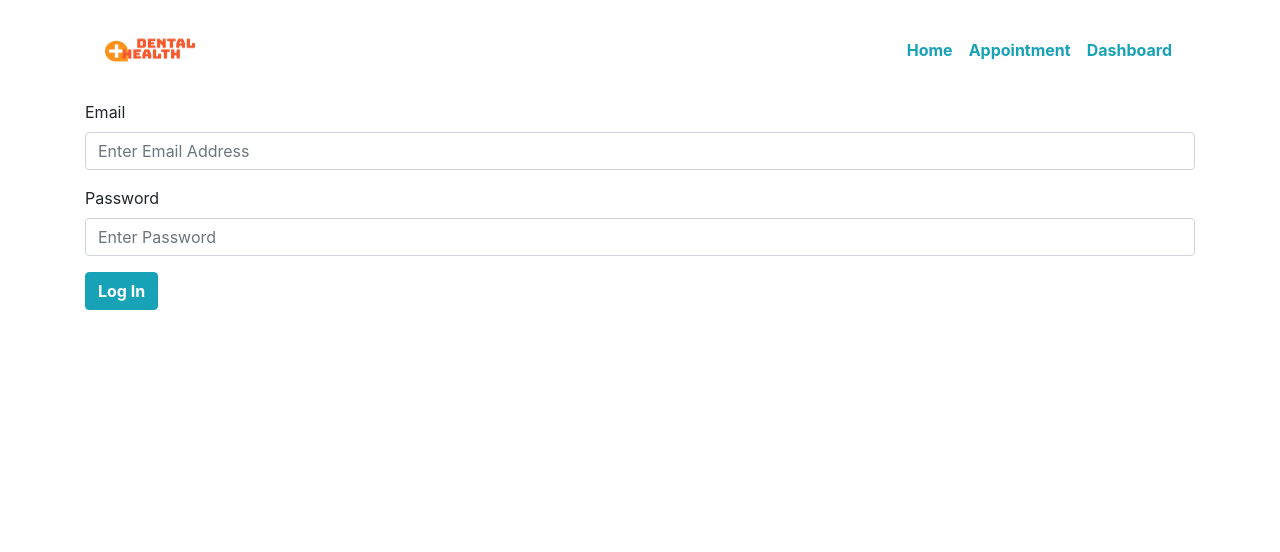
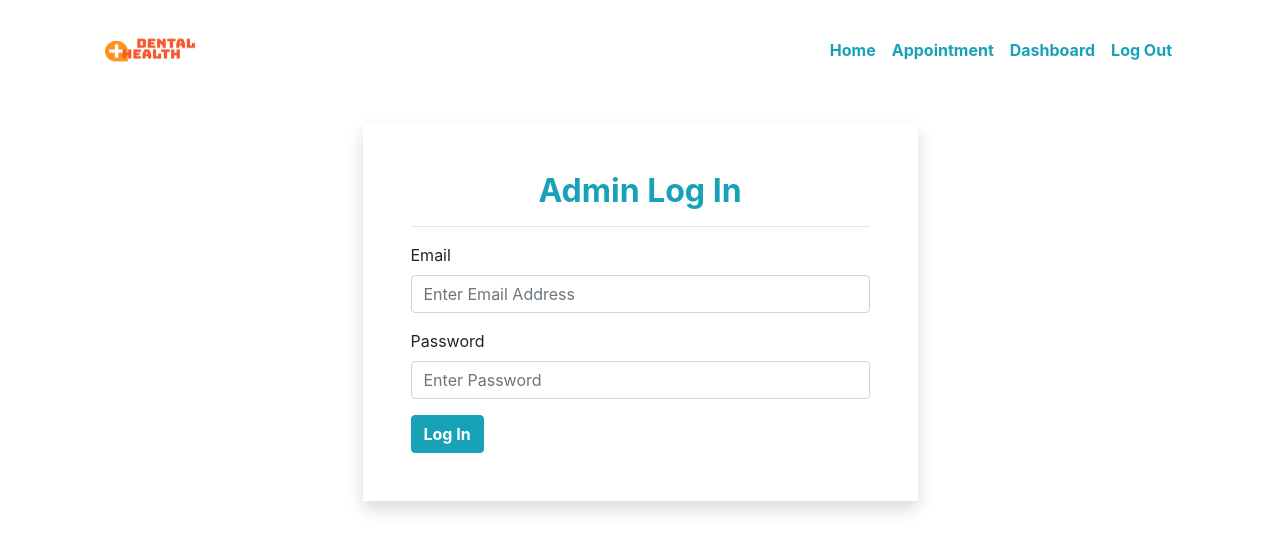
Before and after one commit to Tamim-Hossain/healthy-teeth, a React (Create React App) app: page /login in a window 1280 px wide. Shown: the top 552 px of the page. Built offline with nearby package versions, Linux system fonts and the light colour scheme; no server answers; sample sign-in values are in the browser's storage.

Commit message:
local storage for admin login

```diff
--- a/src/App.jsx
+++ b/src/App.jsx
@@ -9,7 +9,9 @@ import Home from "./components/home/Home";
 export const UserContext = createContext();
 
 const App = () => {
-	const [loggedInUser, setLoggedInUser] = useState({ isLoggedIn: false });
+	const [loggedInUser, setLoggedInUser] = useState({
+		isLoggedIn: localStorage.getItem("isLoggedIn") || false,
+	});
 
 	return (
 		<UserContext.Provider value={[loggedInUser, setLoggedInUser]}>
--- a/src/components/auth/LogIn.jsx
+++ b/src/components/auth/LogIn.jsx
@@ -23,6 +23,7 @@ const LogIn = () => {
 				setLoggedInUser({
 					isLoggedIn: true,
 				});
+				localStorage.setItem("isLoggedIn", true);
 				history.replace(from);
 			})
 			.catch((error) => {
@@ -33,7 +34,13 @@ const LogIn = () => {
 	return (
 		<Container>
 			<Menu />
-			<Form onSubmit={handleSubmit(handleLogIn)}>
+			<Form
+				onSubmit={handleSubmit(handleLogIn)}
+				style={{ margin: "0 auto" }}
+				className="w-50 shadow mt-4 p-5"
+			>
+				<h2 className="font-weight-bold text-info text-center">Admin Log In</h2>
+				<hr className="mb-3" />
 				<Form.Group controlId="email">
 					<Form.Label>Email</Form.Label>
 					<Form.Control
--- a/src/components/auth/SignUp.jsx
+++ b/src/components/auth/SignUp.jsx
@@ -28,7 +28,13 @@ const SignUp = () => {
 			});
 	};
 	return (
-		<Form onSubmit={handleSubmit(handleSignUp)}>
+		<Form
+			onSubmit={handleSubmit(handleSignUp)}
+			style={{ margin: "0 auto" }}
+			className="w-75 shadow mt-4 p-5"
+		>
+			<h2 className="font-weight-bold text-info text-center">Create New Admin</h2>
+			<hr className="mb-3" />
 			<Form.Group controlId="email">
 				<Form.Label>Email</Form.Label>
 				<Form.Control
@@ -48,11 +54,11 @@ const SignUp = () => {
 					name="password"
 					ref={register({ required: true })}
 				/>
-				{errors.name && <span className="text-danger">Password is required.</span>}
+				{errors.password && <span className="text-danger">Password is required.</span>}
 			</Form.Group>
 
 			<Button variant="info" className="font-weight-bold" type="submit">
-				Create New Account
+				Create
 			</Button>
 		</Form>
 	);
--- a/src/components/shared/Menu.jsx
+++ b/src/components/shared/Menu.jsx
@@ -24,6 +24,7 @@ const Menu = () => {
 				setLoggedInUser({
 					isLoggedIn: false,
 				});
+				localStorage.removeItem("isLoggedIn");
 			})
 			.catch((error) => {
 				// An error happened.
```
